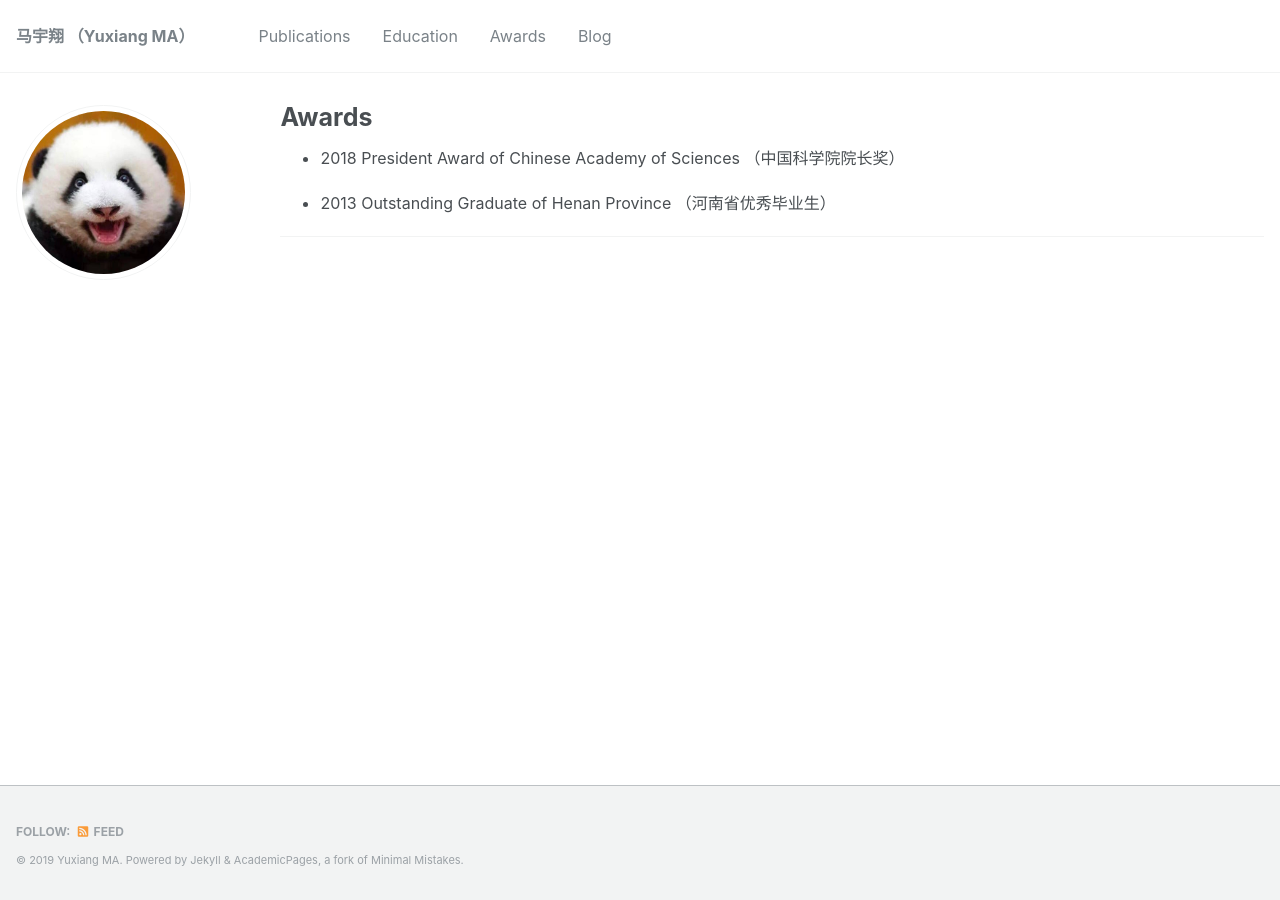
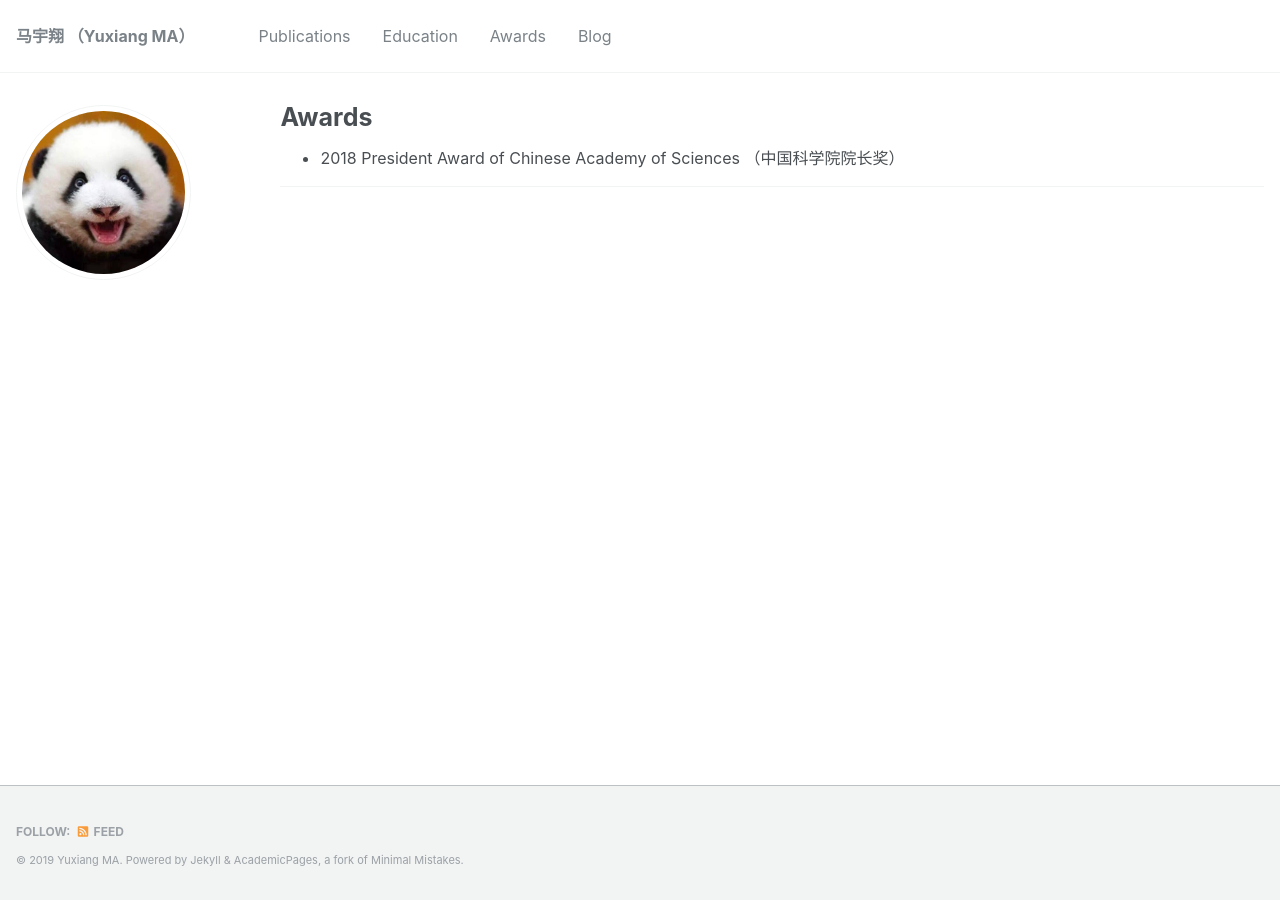
Before and after one commit to MaYuxiang/mayuxiang.github.io, a Jekyll site: the page built from _pages/awards.md, in a window 1280 px wide. Built offline with Jekyll 4.4.1, drawn with Linux system fonts in a browser that asks for light colours.

Commit message:
Update
Update

```diff
--- a/_pages/awards.md
+++ b/_pages/awards.md
@@ -10,8 +10,6 @@ redirect_from:
 
 * 2018 President Award of Chinese Academy of Sciences （中国科学院院长奖）
 
-* 2013 Outstanding Graduate of Henan Province （河南省优秀毕业生）
-
 
 
 ---
```
